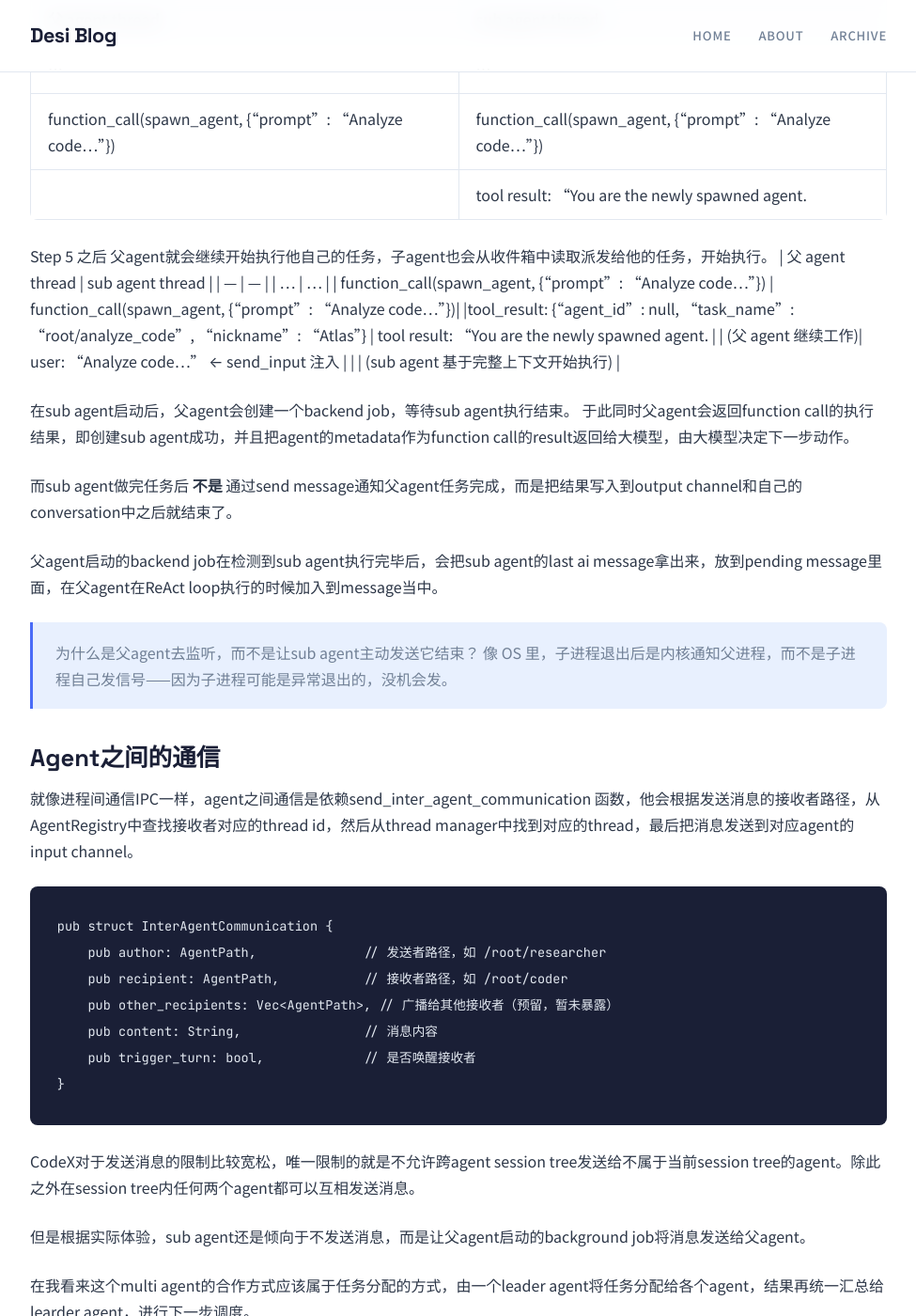
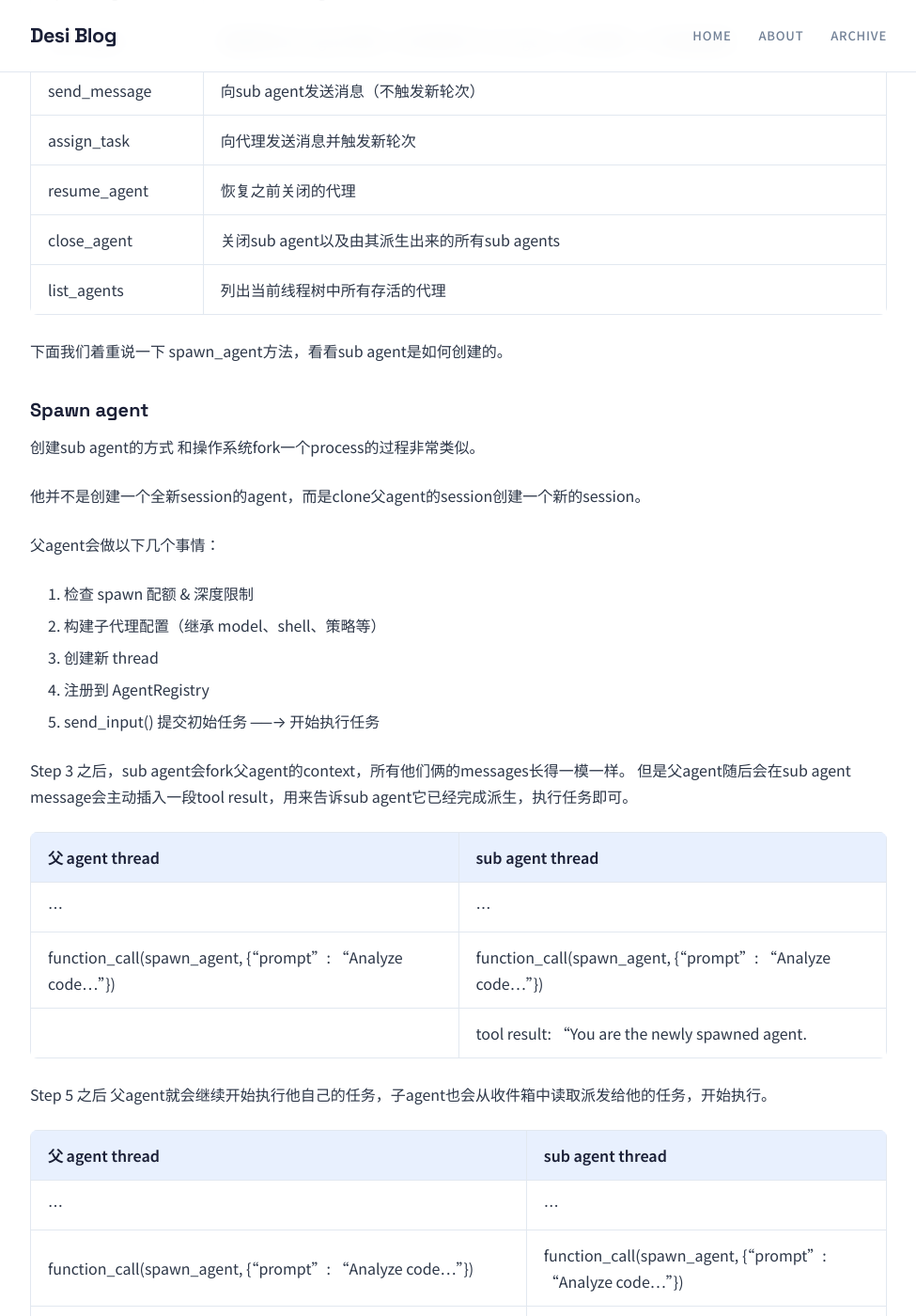
Before and after one commit to WenDesi/Blog, a Jekyll site: the page built from _posts/2026-04-13-agent-os.md, in a window 1280 px wide and 1400 px high, scrolled down 2490 px. Shown: the whole window at 94% size, without its empty margins (152-1127 px from the left). Built offline with Jekyll 4.4.1, drawn with Linux system fonts in a browser that asks for light colours; some of the changed lines change nothing that is shown; some of the changed text lies outside the part shown.

Commit message:
fix: table rendering and image path in agent-os post

```diff
--- a/_posts/2026-04-13-agent-os.md
+++ b/_posts/2026-04-13-agent-os.md
@@ -26,7 +26,7 @@ tags: [codex, ai]
  - **CodeX Threads** 也是其中一个对象，他是list of threads，包含了codex 中的所有的agents。
  - **Thread** 是一个codex agent的实例，里面包含了当前agent的收件箱和发件箱，还有各种其他所需要的数据结构，其中有一个agent control的模块，它是帮助agent找到thread manager和当前session 的所有agent的模块。
 
-![alt text](../_brain_dump/codex/subagent/data_model.png)
+![CodeX Thread 数据模型](/Blog/assets/images/posts/codex-data-model.png)
 
 # Multi Agent的工作方式
 
@@ -78,6 +78,7 @@ Step 3 之后，sub agent会fork父agent的context，所有他们俩的messages
 | | tool result: "You are the newly spawned agent. |
 
 Step 5 之后 父agent就会继续开始执行他自己的任务，子agent也会从收件箱中读取派发给他的任务，开始执行。
+
 | 父 agent thread | sub agent thread |
 | --- | --- |
 | ... | ... |
```
Also changed, not shown: assets/images/posts/codex-data-model.png (added).
